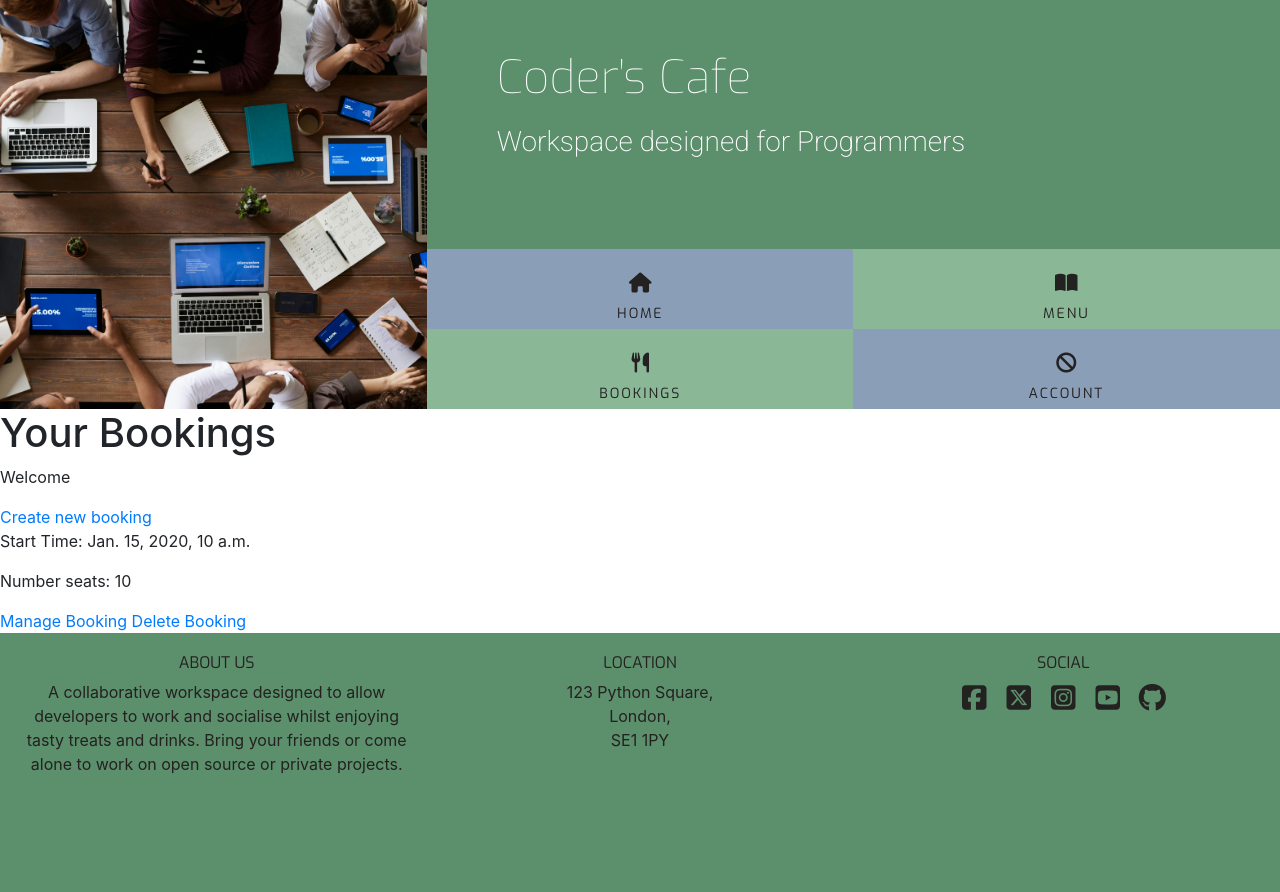
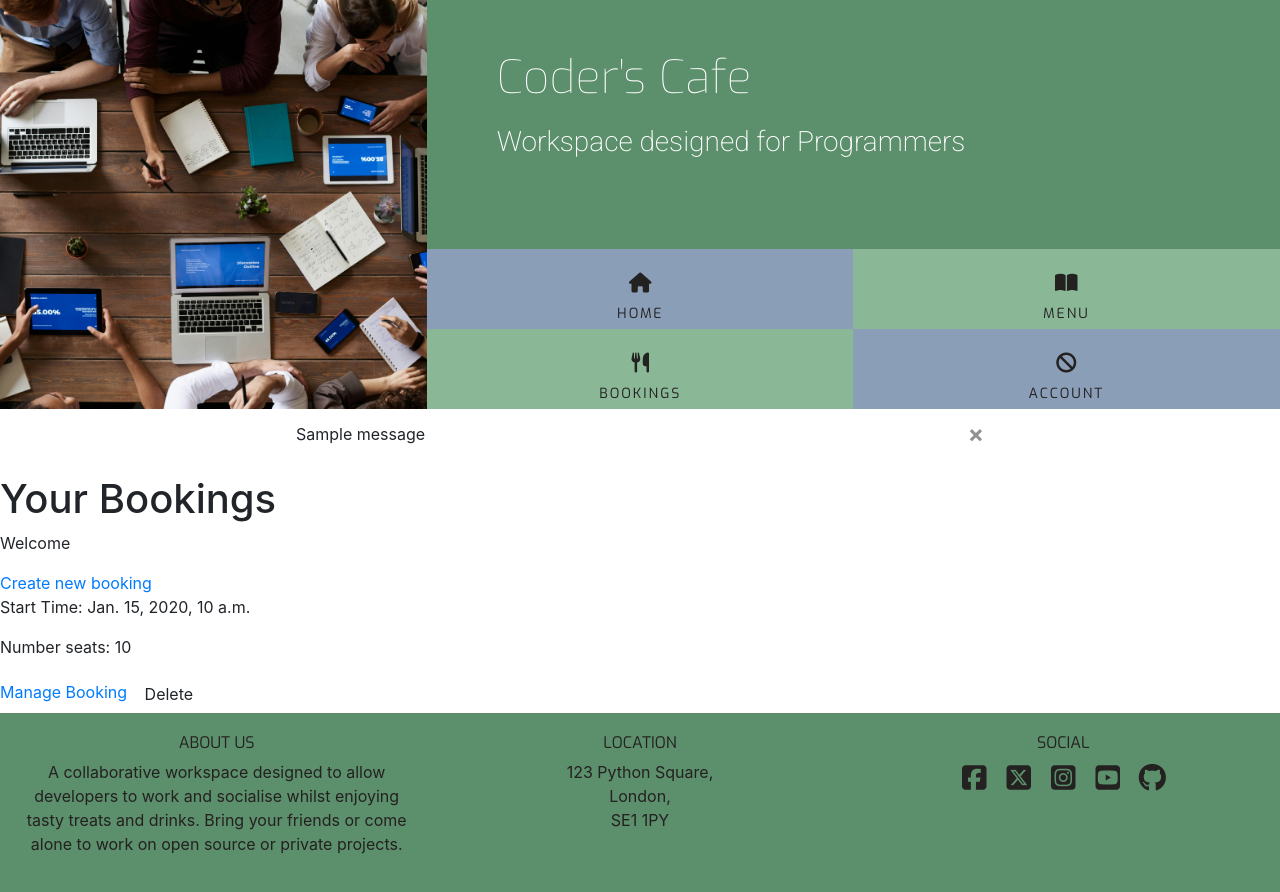
Before and after one commit to Nicolemann98/fullstack-clone, a Django app: page /bookings/ in a window 1280 px wide. Before the commit the page ends 774 px from the top, so only its background shows below. Run offline with Django 4.2, Linux system fonts and the light colour scheme; a user stored in the database is signed in; tables that the repository leaves empty hold one stand-in row (values such as "Sample post"); one stand-in notice (Sample message) is shown; some libraries are stand-ins or nearby versions.

Commit message:
add confimation message

```diff
--- a/coders_cafe/templates/coders_cafe/bookings.html
+++ b/coders_cafe/templates/coders_cafe/bookings.html
@@ -21,7 +21,7 @@
             <p>Start Time: {{booking.start_time}}</p>
             <p>Number seats: {{booking.num_seats}}</p>
             <a href="{% url 'manage_booking' booking.id %}">Manage Booking</a>
-            <a href="{% url 'delete_booking' booking.id %}">Delete Booking</a>
+            <button class="btn btn-delete" booking_id="{{ booking.id }}">Delete</button>
         </div>
         {% endfor %}
     </div>
@@ -33,5 +33,33 @@
     {% endif %}
 </section>
 
+<!-- Delete confirmation modal -->
+<div class="modal fade" id="deleteModal" tabindex="-1"
+  aria-labelledby="deleteModalLabel" aria-hidden="true">
+  <div class="modal-dialog">
+    <div class="modal-content">
+      <div class="modal-header">
+        <h5 class="modal-title"
+          id="deleteModalLabel">Delete booking?</h5>
+        <button type="button" class="btn-close"
+          data-bs-dismiss="modal" aria-label="Close"></button>
+      </div>
+      <div class="modal-body">
+        Are you sure you want to delete your booking?
+        This action cannot be undone.
+      </div>
+      <div class="modal-footer">
+        <button type="button" class="btn btn-secondary"
+          data-bs-dismiss="modal">Close</button>
+        <a id="deleteConfirm" href="#" class="btn
+          btn-danger">Delete</a>
+      </div>
+    </div>
+  </div>
+</div>
 
+{% endblock content %}
+
+{% block extras %}
+<script src="{% static 'js/bookings.js' %}"></script>
 {% endblock %}
--- a/coders_cafe/templates/coders_cafe/manage_booking.html
+++ b/coders_cafe/templates/coders_cafe/manage_booking.html
@@ -31,7 +31,3 @@
 
 
 {% endblock content %}
-
-{% block extras %}
-<!-- <script src="{% static 'js/bookings.js' %}"></script> -->
-{% endblock %}
--- a/coders_cafe/urls.py
+++ b/coders_cafe/urls.py
@@ -8,9 +8,9 @@ urlpatterns = [
     path('account/', TemplateView.as_view(template_name='coders_cafe/account.html'), name='account'),
     path('bookings/', views.BookingList.as_view(), name='bookings'),
     path('manage-booking/<int:booking_id>', views.manage_booking, name='manage_booking'),
-    path('manage-booking/success', views.BookingList.as_view(), name='managae_booking_success'),
+    # path('manage-booking/success', views.BookingList.as_view(), name='managae_booking_success'),
     path('create-booking/', views.create_booking, name='create_booking'),
-    path('create-booking/success', views.BookingList.as_view(), name='create_booking_success'),
-    path('delete-booking/<int:booking_id>', views.delete_booking, name='delete_booking'),
-    path('delete-booking/success', views.BookingList.as_view(), name='delete_booking_success'),
+    # path('create-booking/success', views.BookingList.as_view(), name='create_booking_success'),
+    path('bookings/delete-booking/<int:booking_id>', views.delete_booking, name='delete_booking'),
+    # path('bookings/delete-booking/success', views.BookingList.as_view(), name='delete_booking_success'),
 ]
--- a/coders_cafe/views.py
+++ b/coders_cafe/views.py
@@ -1,5 +1,6 @@
-from django.shortcuts import render, get_object_or_404
+from django.shortcuts import render, get_object_or_404, reverse
 from django.views import generic
+from django.contrib import messages
 from django.http import HttpResponseRedirect
 from .models import Booking
 from .forms import BookingForm
@@ -27,7 +28,11 @@ def manage_booking(request, booking_id):
         if booking_form.is_valid():
             booking = booking_form.save(commit=False)
             booking.save()
-            return HttpResponseRedirect("success")
+            messages.add_message(
+                request, messages.SUCCESS,
+                'Booking successfully edited'
+            )
+            return HttpResponseRedirect(reverse("bookings"))
     else:
         booking_form = BookingForm(instance=booking)
 
@@ -48,7 +53,11 @@ def create_booking(request):
             booking = booking_form.save(commit=False)
             setattr(booking, "user", request.user)
             booking.save()
-            return HttpResponseRedirect("success")
+            messages.add_message(
+                request, messages.SUCCESS,
+                'Booking successfully created'
+            )
+            return HttpResponseRedirect(reverse("bookings"))
     else:
         booking_form = BookingForm()
 
@@ -66,4 +75,14 @@ def delete_booking(request, booking_id):
 
     if (booking.user == request.user):
         booking.delete()
-        return HttpResponseRedirect("success")
+        messages.add_message(
+            request, messages.SUCCESS,
+            'Booking successfully deleted'
+        )
+    else:
+        messages.add_message(
+            request, messages.ERROR,
+            'You can only delete your own booking'
+        )
+
+    return HttpResponseRedirect(reverse("bookings"))
--- a/my_project/settings.py
+++ b/my_project/settings.py
@@ -27,7 +27,7 @@
 SECRET_KEY = 'django-insecure-gt#gts*x+hty$b9umgxg1j6p&*#*v)w45$-w2h)n@ngkwple$#'
 
 # SECURITY WARNING: don't run with debug turned on in production!
-DEBUG = False
+DEBUG = True
 
 ALLOWED_HOSTS = ['8000-nicolemann9-myfullstack-uxnb8g3bh3l.ws-eu114.gitpod.io','.herokuapp.com']
 
--- /dev/null
+++ b/static/js/bookings.js
@@ -0,0 +1,13 @@
+const deleteModal = new bootstrap.Modal(document.getElementById("deleteModal"));
+const deleteButtons = document.getElementsByClassName("btn-delete");
+const deleteConfirm = document.getElementById("deleteConfirm");
+
+console.log("hello!!!")
+for (let button of deleteButtons) {
+  button.addEventListener("click", (e) => {
+      console.log(e)
+    let bookingId = e.target.getAttribute("booking_id");
+    deleteConfirm.href = `delete-booking/${bookingId}`;
+    deleteModal.show();
+  });
+}
--- a/templates/base.html
+++ b/templates/base.html
@@ -64,6 +64,22 @@
             </div>
         </div>
     </header>
+
+    <!-- displaying Django messages -->
+    <div class="container">
+        <div class="row">
+            <div class="col-md-8 offset-md-2">
+                {% for message in messages %}
+                <div class="alert {{ message.tags }} alert-dismissible fade show" id="msg" role="alert">
+                    {{ message | safe }}
+                    <button type="button" class="close" data-bs-dismiss="alert" aria-label="Close">
+                        <span aria-hidden="true">&times;</span>
+                    </button>
+                </div>
+                {% endfor %}
+            </div>
+        </div>
+    </div>
 
         {% block content %}
             <!-- Content Goes here -->
@@ -151,6 +167,9 @@
     src="https://kit.fontawesome.com/4ddafbb73e.js"
       crossorigin="anonymous">
     </script>
+    <script src="https://cdn.jsdelivr.net/npm/bootstrap@5.0.1/dist/js/bootstrap.bundle.min.js"
+    integrity="sha384-gtEjrD/SeCtmISkJkNUaaKMoLD0//ElJ19smozuHV6z3Iehds+3Ulb9Bn9Plx0x4" crossorigin="anonymous">
+    </script>
 
     {% block extras %}
     {% endblock %}
```
Also changed, not shown: 1 other file.
